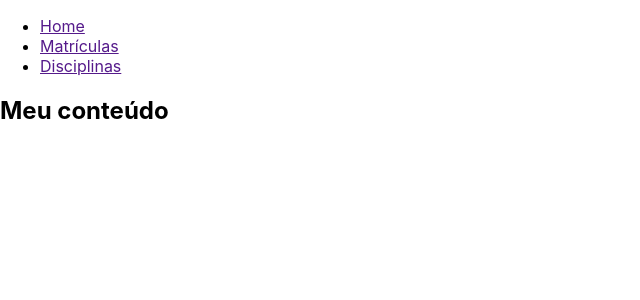
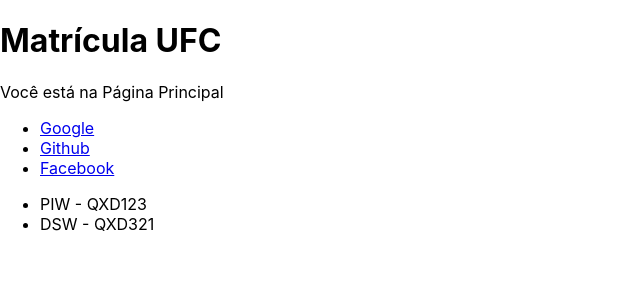
Before and after one commit to eduardaessa/Estudos-React, a React (Create React App) app in the folder my-app/: page / in a window 1280 px wide. Shown: the top 300 px of the page, without its empty margins (0-640 px from the left). Built offline with nearby package versions, Linux system fonts and the light colour scheme.

Commit message:
Primeiros elementos da pagina principal

```diff
--- /dev/null
+++ b/my-app/src/components/common/Navegador/Navegador.js
@@ -0,0 +1,13 @@
+export function Navegador() {
+  let Link = (props) => (<li> <a class="nav-link" href="props.link"> {props.linkTexto} </a> </li>)
+
+  return (
+    <nav>
+      <ul>
+        <Link link="www.google.com" linkTexto="Google"></Link>
+        <Link link="www.github.com" linkTexto="Github"></Link>
+        <Link link="www.facebook.com" linkTexto="Facebook"></Link>
+      </ul>
+    </nav>
+  );
+}
--- /dev/null
+++ b/my-app/src/components/pages/ConteudoPaginaPrincipal.js
@@ -0,0 +1,15 @@
+export function ConteudoPaginaPrincipal(){
+    let disciplinas = [
+        {nome: "PIW",
+        codigo: "QXD123"},
+        {nome: "DSW",
+        codigo: "QXD321"}
+    ]
+    let lis = disciplinas.map((disciplina)=>(<li> {disciplina.nome} - {disciplina.codigo} </li>));
+    return (
+        <ul>
+            {lis}
+        </ul>
+    )
+
+}
--- a/my-app/src/components/pages/PaginaPrincipal.js
+++ b/my-app/src/components/pages/PaginaPrincipal.js
@@ -1,20 +1,29 @@
+import { Navegador } from "../common/Navegador/Navegador";
+import { ConteudoPaginaPrincipal } from "./ConteudoPaginaPrincipal";
 
+export function Conteudo() {
+  return (
+    <div>
+      <h2> Meu conteúdo </h2>
+    </div>
+  );
+}
 
-export function PaginaPrincipal(){
-    let link1 = (<a href="">Home</a>);
-    let link2 = (<a href="">Matrículas</a>);
-    let link3 = (<a href="">Disciplinas</a>);
+export function Cabecalho({paginaAtual}) {
+  return (
+    <header>
+      <h1> Matrícula UFC </h1>
+      <span> Você está na {paginaAtual} </span>
+    </header>
+  );
+}
 
-    return (<div>
-                <nav>
-                    <ul>
-                        <li> {link1} </li>
-                        <li> {link2} </li>
-                        <li> {link3} </li>
-                    </ul>
-                </nav>
-                <div>
-                    <h2> Meu conteúdo </h2>
-                </div>
-            </div>)
+export function PaginaPrincipal() {
+  return (
+    <div>
+      <Cabecalho paginaAtual="Página Principal"></Cabecalho>
+      <Navegador></Navegador>
+      <ConteudoPaginaPrincipal></ConteudoPaginaPrincipal>
+    </div>
+  );
 }
```
